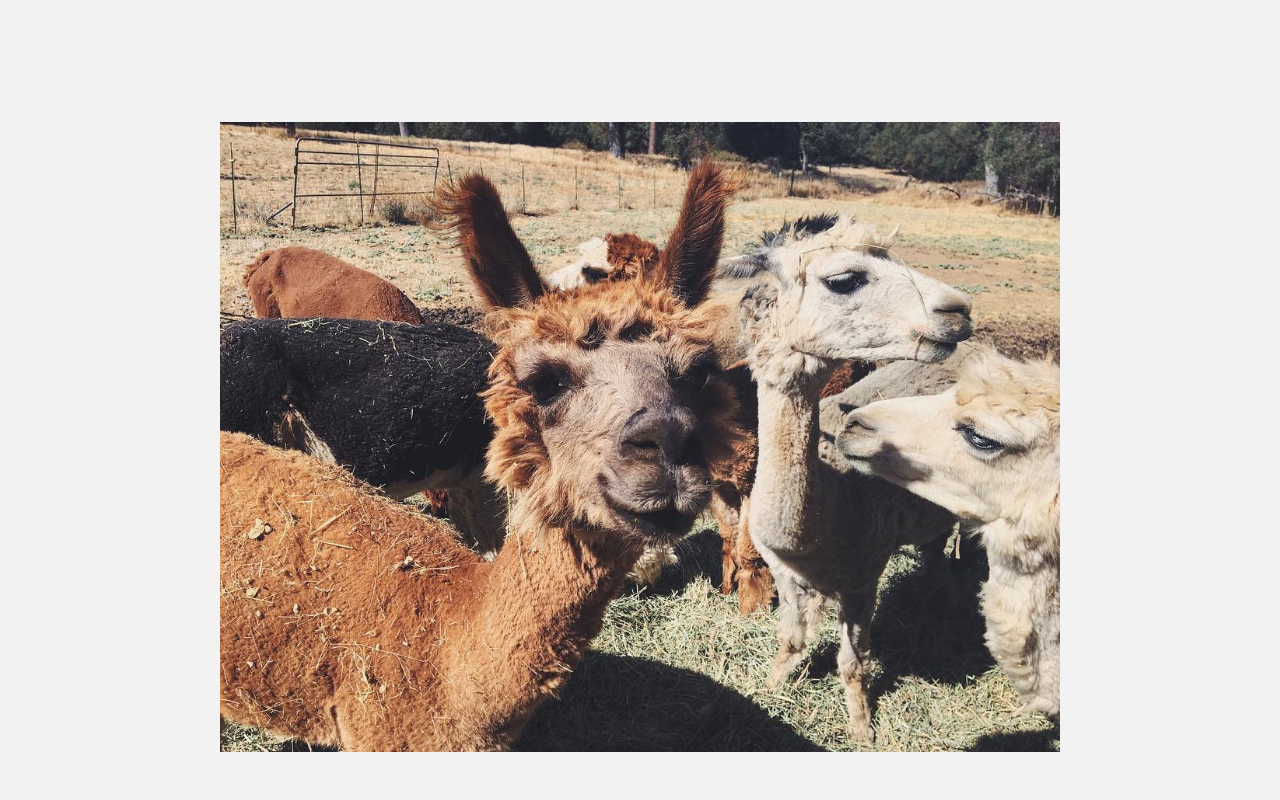
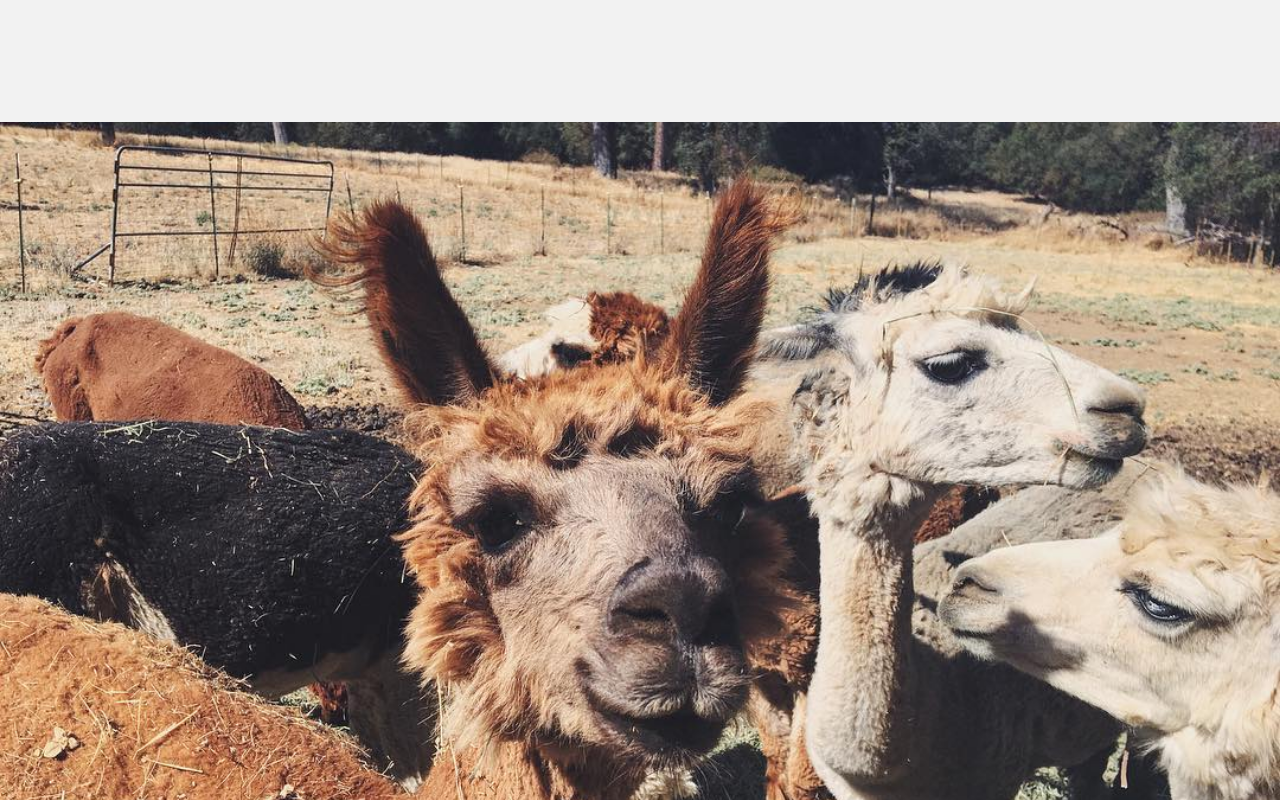
Before and after one commit to ohjoycelau/ohjoycelau.github.io, a React (Create React App) app: page /Resume in a window 1280 px wide. Shown: the part 380-1180 px from the top of the page. Built offline with nearby package versions, Linux system fonts and the light colour scheme.

Commit message:
small fixes, full size image

```diff
--- a/src/content/Resume.js
+++ b/src/content/Resume.js
@@ -10,10 +10,10 @@ function Resume() {
 
 				<p>2016-present, Product Designer, <a href="http://pandora.com">Pandora</a>
 				<br/>2015, Web Designer / Developer, <a href="http://pandora.com">Pandora</a>
-				<br/>2014, Web Designer / Developer, <a href="http://annenberg.usc.edu">USC Annenberg</a>
+				<br/>2014, Web Designer / Developer, <a href="http://annenberg.usc.edu">USC&nbsp;Annenberg</a>
 				<br/>2014, Visual Creative Intern, <a href="http://pandora.com">Pandora</a>
 				<br/>2013, Graphic Design Intern, <a href="http://blitzagency.com">BLITZ</a>
-				<br/>2013, Marketing Intern, <a href="http://aysymphony.org" target="blank">American Youth Symphony</a></p>
+				<br/>2013, Marketing Intern, <a href="http://aysymphony.org" target="blank">American&nbsp;Youth&nbsp;Symphony</a></p>
 			</div>
 			<div className="section--full">
 				<img className="full" src={require("./images/alpaca.jpg")} />
--- a/src/stylesheets/css/main.css
+++ b/src/stylesheets/css/main.css
@@ -75,7 +75,7 @@ nav {
 /* Styles */
 .full {
   width: 100%;
-  max-width: auto; }
+  max-width: none; }
 
 .flex {
   display: flex;
--- a/src/stylesheets/sass/main.sass
+++ b/src/stylesheets/sass/main.sass
@@ -104,7 +104,7 @@ nav
 /* Styles */
 .full
 	width: 100%
-	max-width: auto
+	max-width: none
 .flex
 	display: flex
 	justify-content: space-between
@@ -176,6 +176,7 @@ a:link, a:visited, a:hover, a:active
 	// @include width80
 #annenberg--menu, #annenberg--mbl, #annenberg--event
 	@include gradient(#C9292A, #981B1E)
+	// background-color: #fff
 #annenberg--calendar
 	background-color: #fff
 #annenberg--mbl
```
